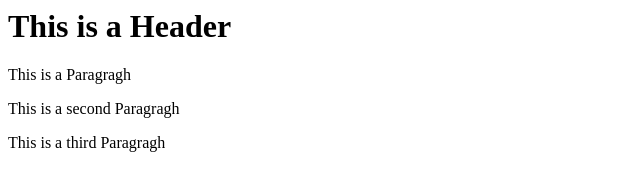
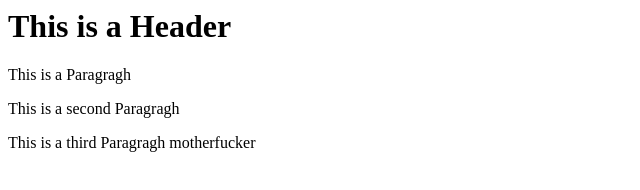
Before and after one commit to GiuntaG/GIT, a website: page index.html in a window 1280 px wide. Shown: the whole page, without its empty margins (0-640 px from the left). Drawn offline with Linux system fonts and the light colour scheme.

Commit message:
Quinto comentario

```diff
--- a/index.html
+++ b/index.html
@@ -4,7 +4,7 @@
         <h1>This is a Header</h1>
         <p>This is a Paragragh</p>
         <p>This is a second Paragragh</p>
-        <p>This is a third Paragragh</p>
+        <p>This is a third Paragragh motherfucker</p>
         </body>
     </head>
 </html>
```
Also changed, not shown: package.json (added, +24 -0 lines), 2 other files.
